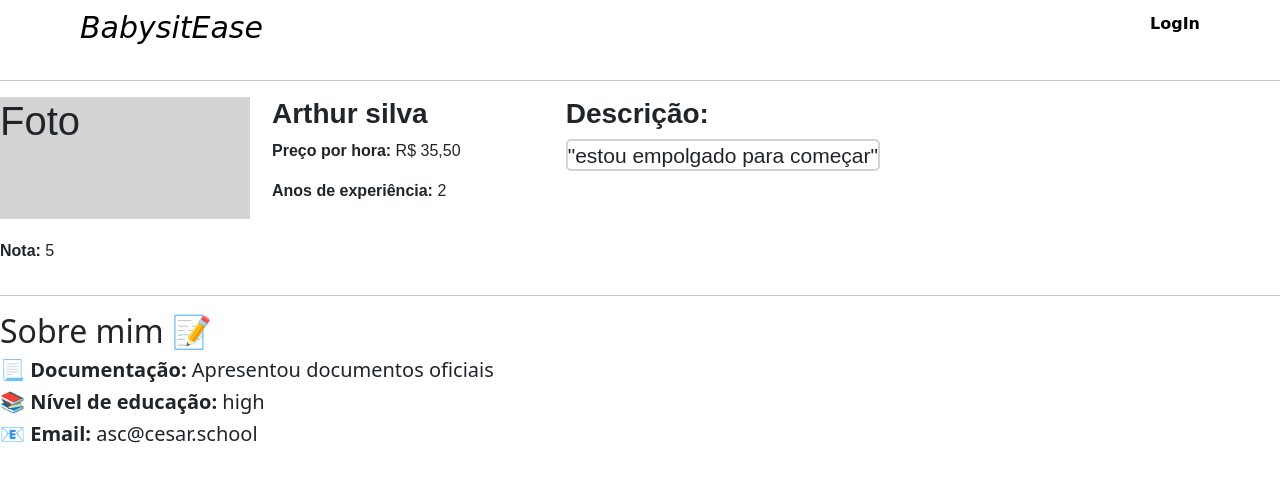
After one commit to mesa-6/BabysitEase, a Django app: a page that uses BabysitEase/base/templates/babysitterDetails.html in a window 1280 px wide. The commit adds this page. Shown: the top 482 px of the page. Run offline with Django 5.2, Linux system fonts and the light colour scheme; data comes from the database, SQL or seed files in the repository; both versions use the stored data as it was after the commit; parts of the project's set-up code (start-up, migrations or seed data) failed here and were passed over.

Commit message:
add: Babysitter details functionality

```diff
--- /dev/null
+++ b/BabysitEase/base/templates/babysitterDetails.html
@@ -0,0 +1,58 @@
+{% extends 'main.html' %}
+
+{% block content %}
+
+<style>
+    .home-container {
+    display: grid;
+    grid-template-columns: 1fr 4fr;
+    gap: 20px;
+    border-radius: 7px;
+    font-family: Arial, Helvetica, sans-serif;
+  }
+
+  .babysitter-details-container{
+    max-width: 350px;
+  }
+  .fotoex{
+    background-color: lightgray;
+    max-width: 250px;
+  }
+  .descricao{
+    position: absolute;
+    right: 400px;
+  }
+  #texto{
+    border: solid 2px lightgray;
+    border-radius: 5px;
+    max-width: 400px;
+  }
+
+</style>
+<div class="home-container">
+    <div class="fotoex">
+        <h1>Foto</h1>
+    </div>
+
+    <div class="babysitter-details-container">
+        <h3><strong>{{ babysitter.name }} {{ babysitter.last_name }}</strong></h3>
+        <p><strong>Preço por hora:</strong> R$ {{ babysitter.hourly_price }}</p>
+        <p><strong>Anos de experiência:</strong> {{ babysitter.experience_years }}</p>
+    </div>
+    <div>
+        <p><strong>Nota:</strong> {{ babysitter.rating }}</p>
+    </div>
+    <div class="descricao">
+        <h3><strong>Descrição:</strong></h3>
+        <h4 id="texto"><small>"{{ babysitter.description }}"</small></h4>
+    </div>
+</div>
+<hr>
+<div>
+    <h2>Sobre mim 📝</h2>
+</div>
+    <h5><strong>📃 Documentação:</strong>{% if babysitter.documents_submitted %} Apresentou documentos oficiais{% else %} Não apresentou documentos{% endif %}</h5>
+    <h5><strong>📚 Nível de educação:</strong> {{ babysitter.education_level }}</h5>
+    <h5><strong>📧 Email:</strong> {{ babysitter.email }}</h5>
+
+{% endblock content %}
--- a/BabysitEase/base/urls.py
+++ b/BabysitEase/base/urls.py
@@ -8,4 +8,6 @@ urlpatterns = [
 
     path('like/', views.favorited_babyssiter, name="favorited_babyssiter"),
 
+    path('babysitter/<str:pk>/', views.BabysitterDetailView.as_view(), name="babysitter_details"),
+
 ]
--- a/BabysitEase/base/views.py
+++ b/BabysitEase/base/views.py
@@ -1,5 +1,6 @@
 from django.shortcuts import render, redirect
 from .models import Babysitter, Favorite
+from django.views.generic import DetailView
 
 # Create your views here.
 def home(request):
@@ -63,3 +64,7 @@ def favorited_babyssiter(request):
 
 
     return redirect('home')
+
+class BabysitterDetailView(DetailView):
+    template_name = 'babysitterDetails.html'
+    queryset = Babysitter.objects.all()
```
Also changed, not shown: BabysitEase/base/templates/home.html (+19 -32 lines), BabysitEase/db.sqlite3.
